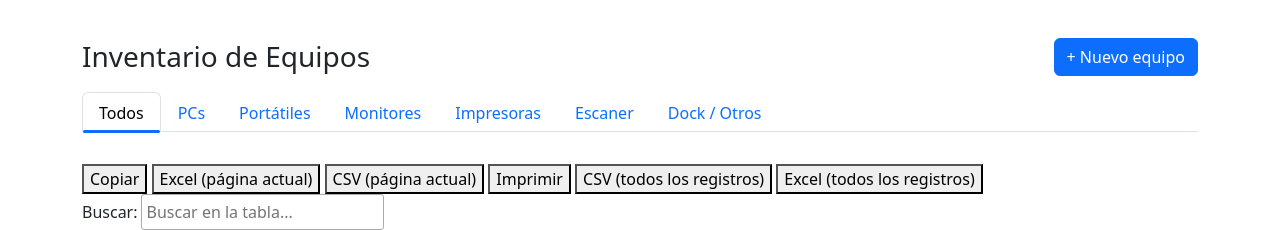
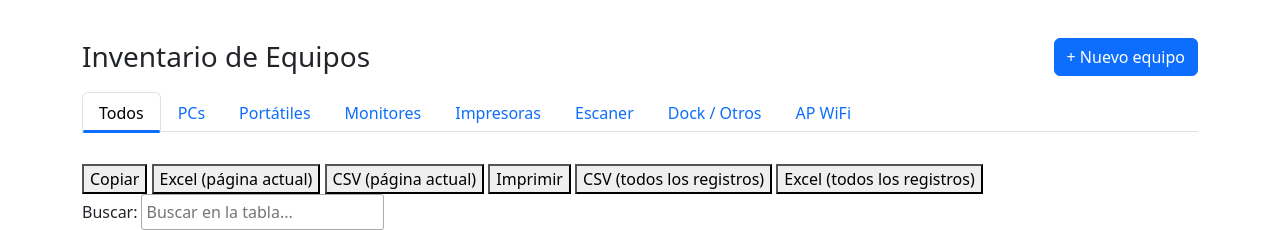
Before and after one commit to JSenen/inventario_it, a PHP site: page / in a window 1280 px wide. Shown: the part 491-721 px from the top of the page. Run offline with PHP 8.4, Linux system fonts and the light colour scheme; the visitor is signed in with stand-in values (Sample User, id 1); data comes from the database, SQL or seed files in the repository; tables that the repository leaves empty hold one stand-in row (values such as "Sample post"); grey boxes marked "Sample" are stand-in pictures; some libraries are stand-ins or nearby versions.

Commit message:
New tab class AP WiFi

```diff
--- a/web/index.php
+++ b/web/index.php
@@ -387,6 +387,9 @@ require_once __DIR__ . '/includes/header.php';
     <li class="nav-item">
         <a class="nav-link" data-tipo="DOCK">Dock / Otros</a>
     </li>
+    <li class="nav-item">
+        <a class="nav-link" data-tipo="AP">AP WiFi</a>
+    </li>
 </ul>
 
 
```
